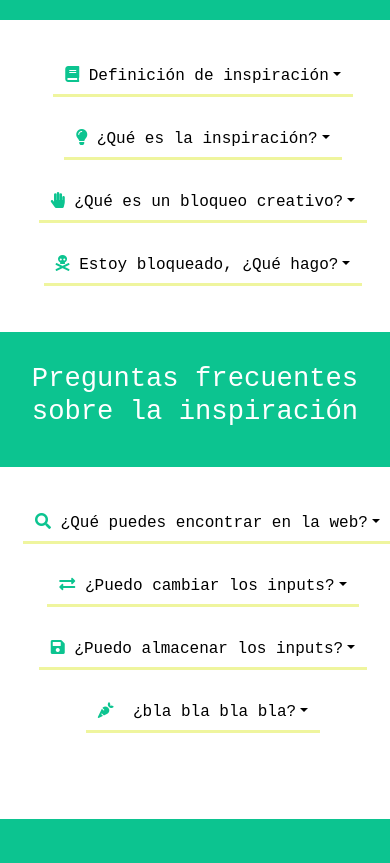
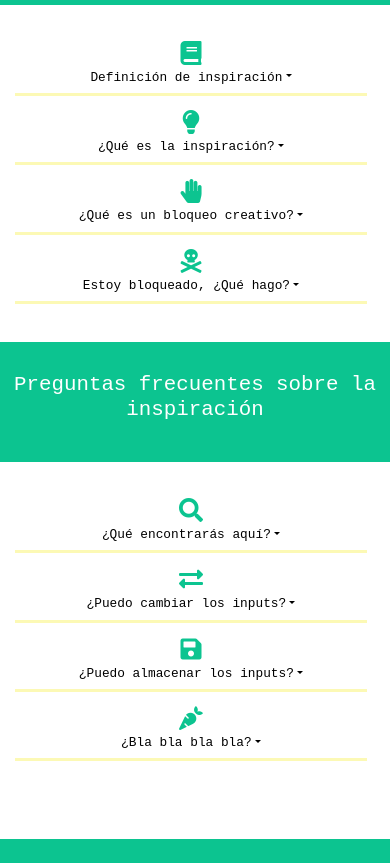
Before and after one commit to InesLuna/inspirate, a plain HTML site: page faqs.html in a window 390 px wide. Shown: the part 359-1222 px from the top of the page. Drawn offline with nearby package versions, Linux system fonts and the light colour scheme.

Commit message:
css error messages y responsive faqs revisado

```diff
--- a/css/style.css
+++ b/css/style.css
@@ -116,11 +116,22 @@ html {
     background-color: #fff;
     border-radius: 0;
     border: none;
-    border-bottom: 3px solid #EFF59E;
+    border-bottom: 3px solid #FCF9B5;
+    width: 100%;
   }
   .faq-btn>i{
-    color: #0CC490
+    color: #0CC490;
+    font-size: 1.5rem;
   }
+  @media screen and (max-width: 600px){
+    .faq-btn{
+      font-size: 0.8rem;
+    }
+    .faq-title{
+      font-size: 1.3rem;
+    }
+  }
+
 
   /*FORMS*/
 
@@ -145,7 +156,15 @@ html {
     padding: 15px 30px;
     width: 100%;
   }
-
+  /*ERRORS MESSAGES*/
+  .errors-container>p{
+    background-color: #FCF9B5;
+    border-right: 3px solid #FAFF3A;
+    border-bottom: 3px solid #FAFF3A;
+    color: #002242;
+    padding: 15px;
+    margin: 10px;
+  }
   /*SLIDE*/
   .my-slide-header{
     padding: 0 0 30px;
@@ -156,7 +175,7 @@ html {
   }
   /*INSPIRACION PAGE*/
   .api-container{
-    border-top: 3px solid #EFF59E;
+    border-top: 3px solid #FCF9B5;
     padding-top: 50px;
     padding-bottom: 50px;
     overflow: hidden;
--- a/faqs.html
+++ b/faqs.html
@@ -53,23 +53,23 @@
 </div>-->
     <section class="my-section row container-fluid justify-content-center">
         <header class="header-background row justify-content-center " >
-            <h2 class="text-center py-3">Preguntas frecuentes sobre la inspiración</h2>
+            <h2 class="faq-title text-center py-3">Preguntas frecuentes sobre la inspiración</h2>
         </header>
         <div class="row container-fluid justify-content-center text-center">
-            <article class="col-lg-4 col-sm-10 mr-2 ml-4 my-2 justify-content-center">
-                <h3><button class="faq-btn btn btn-secondary dropdown-toggle" data-toggle="collapse" href="#p1" type="button" aria-expanded="false" aria-controls="p1"><i class="fas fa-book"></i>&nbsp;Definición de inspiración</button> </h3>
+            <article class="col-lg-4 col-sm-10 mr-2 justify-content-center">
+                <h3><button class="faq-btn btn btn-ligth dropdown-toggle" data-toggle="collapse" href="#p1" type="button" aria-expanded="false" aria-controls="p1"><i class="fas fa-book"></i><br>Definición de inspiración</button> </h3>
                 <p class="collapse" id="p1">Estímulo o lucidez repentina que siente una persona y que favorece la creatividad, la búsqueda de soluciones a un problema, la concepción de ideas que permiten emprender un proyecto, etc., especialmente la que siente el artista y que impulsa la creación de obras de arte.</p>
             </article>
-            <article class="col-lg-4 col-sm-10 mr-2 ml-4 my-2 justify-content-center">
-                <h3><button class="faq-btn btn btn-secondary dropdown-toggle" data-toggle="collapse" href="#p2" type="button" aria-expanded="false" aria-controls="p2"><i class="fas fa-lightbulb"></i>&nbsp;¿Qué es la inspiración?</button></h3>
+            <article class="col-lg-4 col-sm-10 mr-2 justify-content-center">
+                <h3><button class="faq-btn btn btn-ligth dropdown-toggle" data-toggle="collapse" href="#p2" type="button" aria-expanded="false" aria-controls="p2"><i class="fas fa-lightbulb"></i><br>¿Qué es la inspiración?</button></h3>
                 <p class="collapse" id="p2">Lorem ipsum, dolor sit amet consectetur adipisicing elit. Ipsum voluptatem officia, sint illum quisquam, eos modi omnis fuga animi molestias laboriosam et labore, eum vitae! Rem quibusdam sit perspiciatis vel.</p>
             </article>
-            <article class="col-lg-4 col-sm-10 mr-2 ml-4 my-2 justify-content-center">
-                <h3> <button class="faq-btn btn btn-secondary dropdown-toggle" data-toggle="collapse" href="#p3" type="button" aria-expanded="false" aria-controls="p3"><i class="fas fa-hand-paper"></i>&nbsp;¿Qué es un bloqueo creativo?</button></h3>
+            <article class="col-lg-4 col-sm-10 mr-2 justify-content-center">
+                <h3> <button class="faq-btn btn btn-ligth dropdown-toggle" data-toggle="collapse" href="#p3" type="button" aria-expanded="false" aria-controls="p3"><i class="fas fa-hand-paper"></i><br>¿Qué es un bloqueo creativo?</button></h3>
                 <p class="collapse" id="p3">Lorem ipsum, dolor sit amet consectetur adipisicing elit. Veritatis delectus vero maxime, minima deserunt veniam corporis earum dicta ducimus qui, officiis sed consequatur nam natus fugit sint repellat molestiae repudiandae.</p>
             </article>
-            <article class="col-lg-4 col-sm-10 mr-2 ml-4 my-2 justify-content-center">
-                <h3> <button class="faq-btn btn btn-secondary dropdown-toggle" data-toggle="collapse" href="#p4" type="button" aria-expanded="false" aria-controls="p4"><i class="fas fa-skull-crossbones"></i>&nbsp;Estoy bloqueado, ¿Qué hago?</button></h3>
+            <article class="col-lg-4 col-sm-10 mr-2 justify-content-center">
+                <h3> <button class="faq-btn btn btn-ligth dropdown-toggle" data-toggle="collapse" href="#p4" type="button" aria-expanded="false" aria-controls="p4"><i class="fas fa-skull-crossbones"></i><br>Estoy bloqueado, ¿Qué hago?</button></h3>
                 <p class="collapse" id="p4">Lorem ipsum, dolor sit amet consectetur adipisicing elit. Veritatis delectus vero maxime, minima deserunt veniam corporis earum dicta ducimus qui, officiis sed consequatur nam natus fugit sint repellat molestiae repudiandae.</p>
             </article>
         </div>
@@ -78,23 +78,23 @@
 <!--Preguntas sobre web-->
     <section class="my-section row container-fluid justify-content-center">
         <header class="header-background row justify-content-center">
-            <h2 class="text-center py-3">Preguntas frecuentes sobre la inspiración</h2>
+            <h2 class="faq-title text-center py-3">Preguntas frecuentes sobre la inspiración</h2>
         </header>
         <div class="row container-fluid justify-content-center text-center">
-            <article class="col-lg-4 col-sm-10 mr-2 ml-4 my-2 justify-content-center">
-                <h3> <button class="faq-btn btn btn-secondary dropdown-toggle" data-toggle="collapse" href="#p5" type="button" aria-expanded="false" aria-controls="p5"><i class="fas fa-search"></i>&nbsp;¿Qué puedes encontrar en la web?</button></h3>
+            <article class="col-lg-4 col-sm-10 mr-2 justify-content-center">
+                <h3> <button class="faq-btn btn btn-ligth dropdown-toggle" data-toggle="collapse" href="#p5" type="button" aria-expanded="false" aria-controls="p5"><i class="fas fa-search"></i><br>¿Qué encontrarás aquí?</button></h3>
                 <p class="collapse" id="p5">Lorem, ipsum dolor sit amet consectetur adipisicing elit. Consectetur repellat ex ut maxime fugiat officiis nemo laborum. Corporis cupiditate inventore ex, fugiat excepturi doloribus quas voluptate, saepe dolor minima suscipit.</p>
             </article>
-            <article class="col-lg-4 col-sm-10 mr-2 ml-4 my-2 justify-content-center">
-                <h3> <button class="faq-btn btn btn-secondary dropdown-toggle" data-toggle="collapse" href="#p6" type="button" aria-expanded="false" aria-controls="p6"><i class="fas fa-exchange-alt"></i>&nbsp;¿Puedo cambiar los inputs?</button></h3>
+            <article class="col-lg-4 col-sm-10 mr-2 justify-content-center">
+                <h3> <button class="faq-btn btn btn-ligth dropdown-toggle" data-toggle="collapse" href="#p6" type="button" aria-expanded="false" aria-controls="p6"><i class="fas fa-exchange-alt"></i><br>¿Puedo cambiar los inputs?</button></h3>
                 <p class="collapse" id="p6">Lorem ipsum, dolor sit amet consectetur adipisicing elit. Ipsum voluptatem officia, sint illum quisquam, eos modi omnis fug animi molestias laboriosam et labore, eum vitae! Rem quibusdam sit perspiciatis vel.</p>
             </article>
-            <article class="col-lg-4 col-sm-10 mr-2 ml-4 my-2 justify-content-center">
-                <h3> <button class="faq-btn btn btn-secondary dropdown-toggle" data-toggle="collapse" href="#p7" type="button" aria-expanded="false" aria-controls="p7"><i class="fas fa-save"></i>&nbsp;¿Puedo almacenar los inputs?</button></h3>
+            <article class="col-lg-4 col-sm-10 mr-2 justify-content-center">
+                <h3> <button class="faq-btn btn btn-ligth dropdown-toggle" data-toggle="collapse" href="#p7" type="button" aria-expanded="false" aria-controls="p7"><i class="fas fa-save"></i><br>¿Puedo almacenar los inputs?</button></h3>
                 <p class="collapse" id="p7">Lorem ipsum, dolor sit amet consectetur adipisicing elit. Veritatis delectus vero maxime, minima deserunt veniam corporis earum dicta ducimus qui, officiis sed consequatur nam natus fugit sint repellat molestiae repudiandae.</p>
             </article>
-            <article class="col-lg-4 col-sm-10 mr-2 ml-4 my-2 justify-content-center">
-                <h3> <button class="faq-btn btn btn-secondary dropdown-toggle" data-toggle="collapse" href="#p8" type="button" aria-expanded="false" aria-controls="p8"><i class="fas fa-carrot"></i>&nbsp; ¿bla bla bla bla?</button></h3>
+            <article class="col-lg-4 col-sm-10 mr-2 justify-content-center">
+                <h3> <button class="faq-btn btn btn-ligth dropdown-toggle" data-toggle="collapse" href="#p8" type="button" aria-expanded="false" aria-controls="p8"><i class="fas fa-carrot"></i><br>¿Bla bla bla bla?</button></h3>
                 <p class="collapse" id="p8">Lorem ipsum, dolor sit amet consectetur adipisicing elit. Veritatis delectus vero maxime, minima deserunt veniam corporis earum dicta ducimus qui, officiis sed consequatur nam natus fugit sint repellat molestiae repudiandae.</p>
             </article>
         </div>
--- a/js/login.js
+++ b/js/login.js
@@ -11,7 +11,7 @@ const handleMessages = user => {
       message.classList.add('correct-message')
       message.innerHTML = `hola, ${user.userName}`
     } else {
-      message.innerHTML = "el email/nombre de usuario y/o password son erróneos"
+      message.innerHTML = "El email, el nombre de usuario y/o el password son erróneos"
     }
     messageContainer.appendChild(message);
   }
```
Also changed, not shown: login.html (+10 -9 lines).
